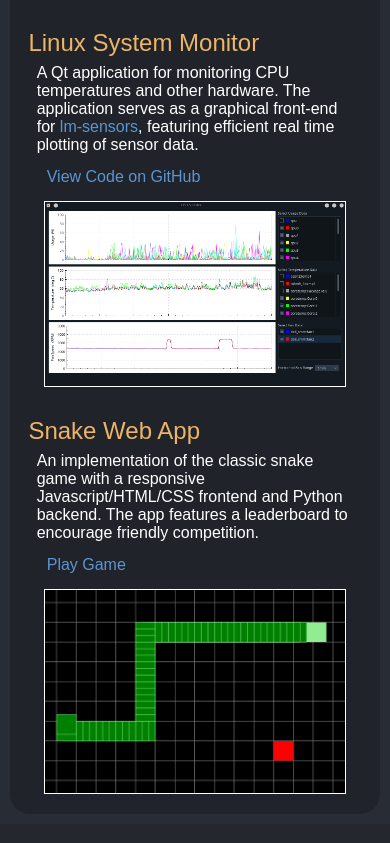
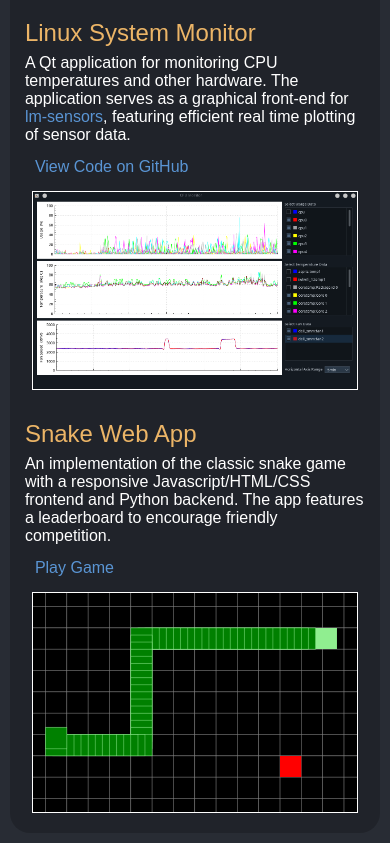
Before and after one commit to David-Vella/website, a Flask app: page / in a window 390 px wide. Shown: the part 1692-2535 px from the top of the page. Before the commit the page ends 2486 px from the top, so only its background shows below. Run offline with Flask 2, Linux system fonts and the light colour scheme; parts of the project's set-up code (start-up, migrations or seed data) failed here and were passed over.

Commit message:
Adjust layout

```diff
--- a/app/static/home.css
+++ b/app/static/home.css
@@ -7,7 +7,9 @@
 hr {
     border: 1px solid white;
     background-color: white;
-    width: 95%;
+    width: auto;
+    margin-left: 20px;
+    margin-right: 20px;
 }
 a {
     color: white;
@@ -35,7 +37,6 @@
     font-weight: 550;
 }
 .biography {
-    /* background-color: green; */
     padding-top: 30px;
     padding-bottom: 10px;
     padding-left: 20px;
@@ -44,16 +45,7 @@
     flex-direction: row;
     width: auto;
 }
-@media only screen and (max-width: 600px) {
-    div.biography {
-        flex-direction: column;
-    }
-    hr {
-        width: 90%;
-    }
-}
 div.portrait {
-    /* background-color: blue; */
     width: auto;
     margin: auto;
 }
@@ -63,7 +55,6 @@
     border-radius: 100px;
 }
 .about {
-    /* background-color: red; */
     max-width: 600px;
     padding-left: 20px;
     padding-right: 20px;
@@ -78,7 +69,6 @@
     text-align: left;
 }
 .contact {
-    /* background-color: green; */
     display: flex;
     flex-direction: row;
     justify-content: space-around;
@@ -104,6 +94,19 @@
 .contact a div {
     padding-left: 5px;
     margin: auto;
+}
+@media only screen and (max-width: 600px) {
+    .about {
+        padding-left: 0px;
+        padding-right: 0px;
+    }
+    div.biography {
+        flex-direction: column;
+    }
+    hr {
+        margin-left: 10px;
+        margin-right: 10px;
+    }
 }
 @media only screen and (max-width: 500px) {
     .contact {
@@ -148,17 +151,13 @@
 .project {
     padding-top: 10px;
     padding-bottom: 20px;
-    padding-left: 2.5%;
-    padding-right: 2.5%;
+    padding-left: 20px;
+    padding-right: 20px;
 }
 .project-title {
     font-size: 18pt;
     color: rgb(236, 181, 103);
     font-weight: 500;
-}
-.project-content {
-    padding-left: 2.5%;
-    padding-right: 2.5%;
 }
 .project-content img {
     width: 95%;
@@ -202,7 +201,7 @@
 }
 @media only screen and (max-width: 600px) {
     .project {
-        padding-left: 5%;
-        padding-right: 5%;
+        padding-left: 15px;
+        padding-right: 15px;
     }
 }
```
